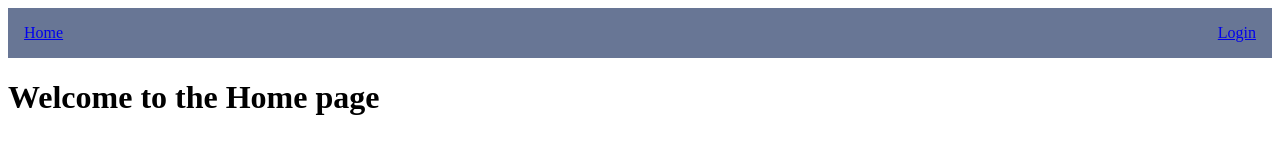
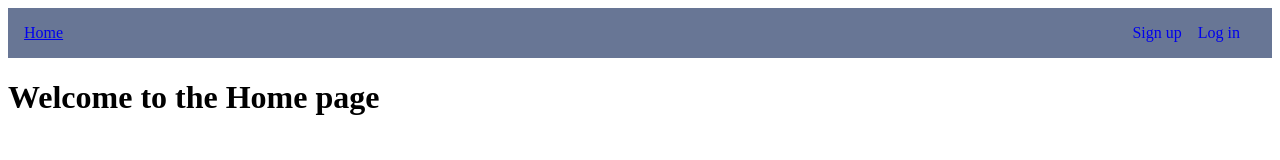
Before and after one commit to Sustainable-Shopping-Assistant/SustainableShoppingAssistant, a React (Vite) app in the folder EcoShop/: page / in a window 1280 px wide. Shown: the top 160 px of the page. Built offline with nearby package versions, Linux system fonts and the light colour scheme.

Commit message:
Added Signup button to Home page

```diff
--- a/EcoShop/src/Home.css
+++ b/EcoShop/src/Home.css
@@ -27,11 +27,14 @@ nav {
   text-decoration: none;
 }
 
+.auth-links {
+  display: flex;
+  align-items: center;
+}
+
 .auth-link {
   text-decoration: none;
-  color: white;
-  font-size: 1.2rem;
-  margin-left: auto;
+  margin-right: 1rem;
 }
 
 .dropdown {
--- a/EcoShop/src/pages/Home.tsx
+++ b/EcoShop/src/pages/Home.tsx
@@ -22,6 +22,7 @@ const Home: React.FC = () => {
           <Link to="/" className="navbar-brand">
             Home
           </Link>
+          <div className="auth-links">
             {user ? (
               <div className="dropdown">
                 <button
@@ -44,15 +45,18 @@ const Home: React.FC = () => {
                 )}
               </div>
             ) : (
-            <Link to="/login" className="nav-link">
-              Login
-            </Link>
+              <><Link to="/signup" className="auth-link">
+                  Sign up
+                </Link><Link to="/login" className="auth-link">
+                    Log in
+                  </Link></>
             )}
             {user && (
               <button className="btn btn-primary ml-auto" onClick={logout}>
-              Logout
+                Log out
               </button>
             )}
+          </div>
         </nav>
       </header>
       <main>
```
Lines whose indentation alone changed are shown as unchanged.
